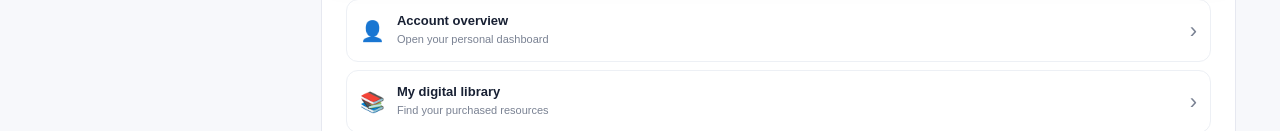
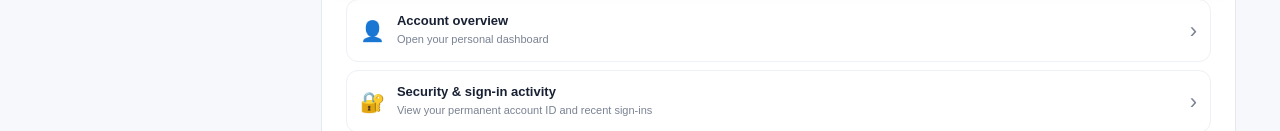
Before and after one commit to agnengineeringselectricals-crypto/diginanba, a Next.js app: page /account/settings in a window 1280 px wide. Shown: the part 821-952 px from the top of the page. Built offline with nearby package versions, Linux system fonts and the light colour scheme; no server answers; sample sign-in values are in the browser's storage.

Commit message:
Link account settings to security activity

```diff
--- a/app/account/settings/SettingsClient.tsx
+++ b/app/account/settings/SettingsClient.tsx
@@ -54,6 +54,7 @@ export default function SettingsClient() {
         </div></section>
         <section className="dn-settings-section" id="account"><div className="dn-settings-section-head"><span>🔐</span><div><h2>Account & security</h2><p>Shortcuts to your account, purchases and creator tools.</p></div></div><div className="dn-settings-account-links">
           <Link href="/account"><span>👤</span><div><b>Account overview</b><small>Open your personal dashboard</small></div><span>›</span></Link>
+          <Link href="/account/security"><span>🔐</span><div><b>Security & sign-in activity</b><small>View your permanent account ID and recent sign-ins</small></div><span>›</span></Link>
           <Link href="/account/library"><span>📚</span><div><b>My digital library</b><small>Find your purchased resources</small></div><span>›</span></Link>
           <Link href="/account/orders"><span>🧾</span><div><b>Orders & purchases</b><small>Review order history and status</small></div><span>›</span></Link>
           <Link href="/seller/studio"><span>🛍️</span><div><b>Creator Studio</b><small>Create and manage product drafts</small></div><span>›</span></Link>
```
